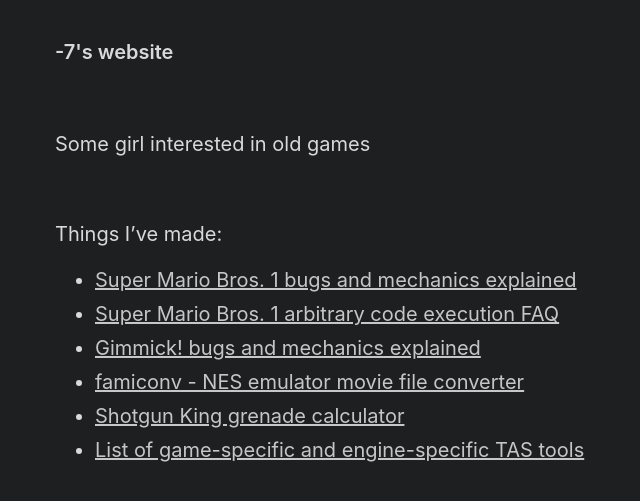
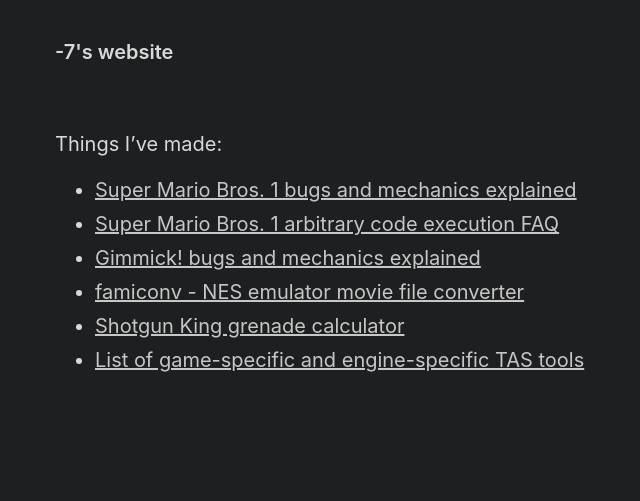
Before and after one commit to negative-seven/negative-seven.github.io, a Jekyll site: the page built from index.md, in a window 1280 px wide. Shown: the top 501 px of the page, without its empty margins (249-889 px from the left). Built offline with Jekyll 4.4.1, drawn with Linux system fonts in a browser that asks for light colours.

Commit message:
Update index page

```diff
--- a/index.md
+++ b/index.md
@@ -2,14 +2,11 @@
 layout: default
 ---
 
-Some girl interested in old games
-\
-\
-\
 Things I've made:
+
 - [Super Mario Bros. 1 bugs and mechanics explained](/smb1explained/)
 - [Super Mario Bros. 1 arbitrary code execution FAQ](/smb1ace/)
 - [Gimmick! bugs and mechanics explained](/gimmick/)
 - [famiconv - NES emulator movie file converter](/famiconv/)
 - [Shotgun King grenade calculator](/skgrenade/)
-- [List of game-specific and engine-specific TAS tools](/tastools/)
+- [List of game-specific and engine-specific TAS tools](<https://tasvideos.org/HomePages/negative seven/SpecializedTASTools>)
```
Also changed, not shown: .markdownlint.json.
